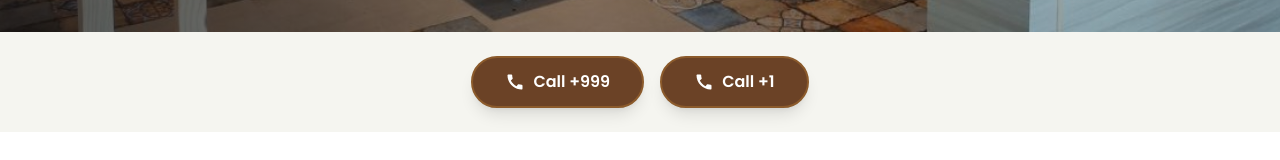
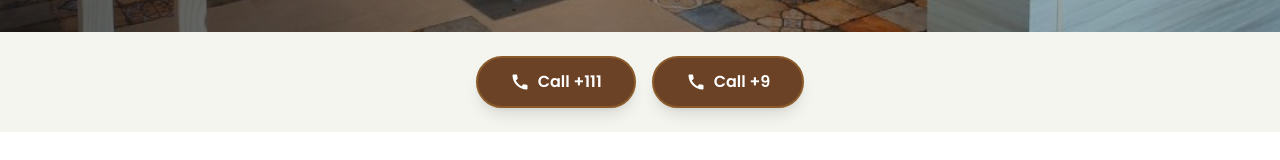
Before and after one commit to RaviSharma8392/rose_dale, a React (Vite) app: page / in a window 1280 px wide. Shown: the part 568-728 px from the top of the page. Built offline with nearby package versions, Linux system fonts and the light colour scheme.

Commit message:
added new numbers

```diff
--- a/src/components/Header.jsx
+++ b/src/components/Header.jsx
@@ -39,8 +39,7 @@ const Header = () => {
       {/* Buttons Section */}
       <div
         className="flex flex-col md:flex-row items-center justify-center gap-4 py-6 px-4"
-        style={{ backgroundColor: "#F5F5F0" }}
-      >
+        style={{ backgroundColor: "#F5F5F0" }}>
         <a className="w-full md:w-auto flex flex-col md:flex-row gap-4">
           {/* Call +999 */}
           <button
@@ -49,10 +48,9 @@ const Header = () => {
               backgroundColor: "#6B4226",
               color: "#FFFFFF",
               border: "2px solid #8B5A2B",
-            }}
-          >
+            }}>
             <MdCall className="text-xl text-white" />
-            <span className="whitespace-nowrap text-white">Call +999</span>
+            <span className="whitespace-nowrap text-white">Call +111</span>
           </button>
 
           {/* Call +1 */}
@@ -62,10 +60,9 @@ const Header = () => {
               backgroundColor: "#6B4226",
               color: "#FFFFFF",
               border: "2px solid #8B5A2B",
-            }}
-          >
+            }}>
             <MdCall className="text-xl text-white" />
-            <span className="whitespace-nowrap text-white">Call +1</span>
+            <span className="whitespace-nowrap text-white">Call +9</span>
           </button>
         </a>
       </div>
```
